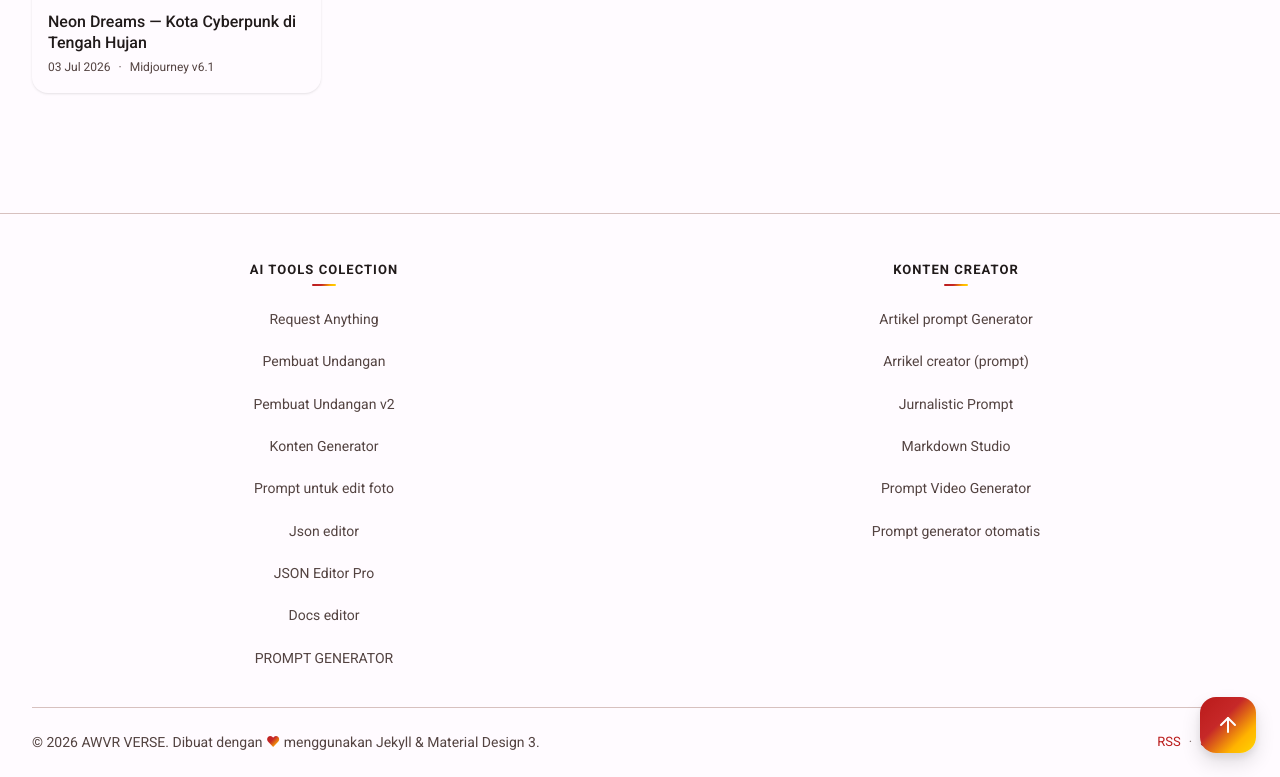
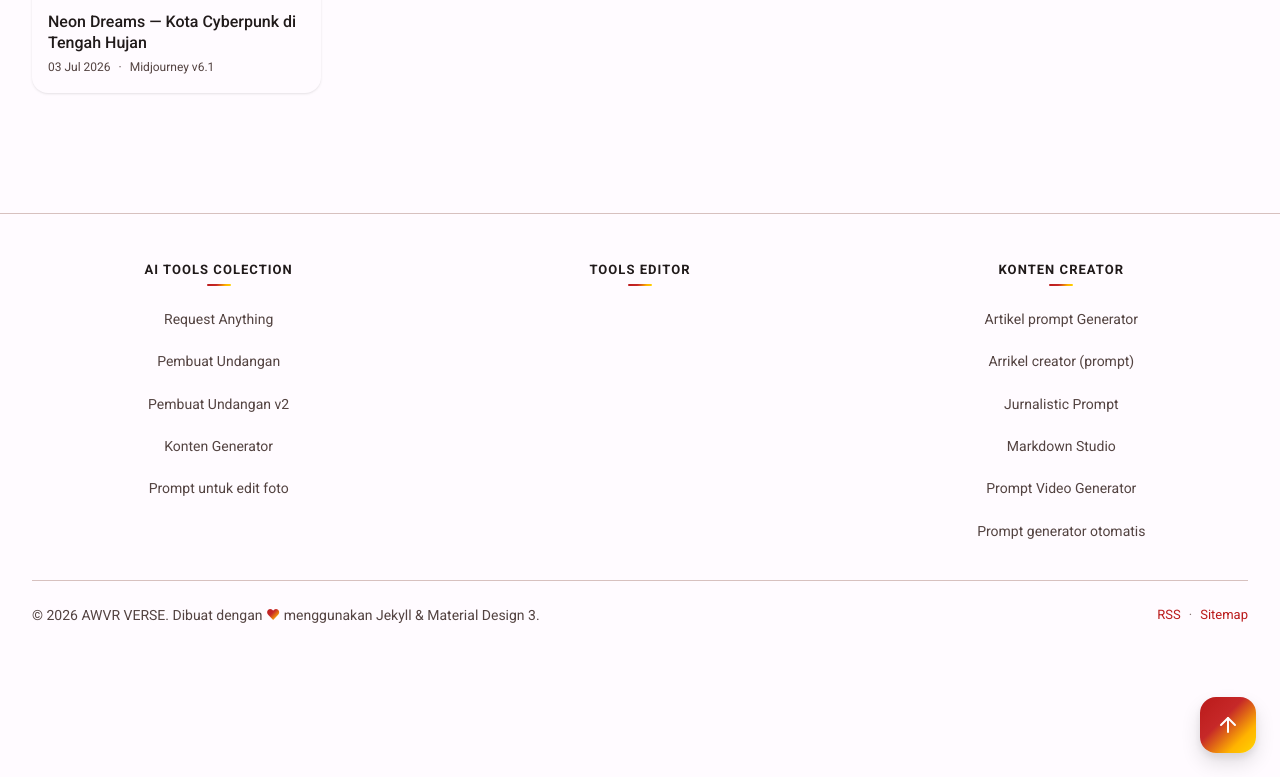
Before and after one commit to ahlawisnu/ahlawisnu.github.io, a Jekyll site: the page built from index.html, in a window 1280 px wide and 900 px high, scrolled down 1020 px, cut to the strip 123-900 px from the top of the window. Built offline with Jekyll 4.4.1, drawn with Linux system fonts in a browser that asks for light colours; some web fonts are replaced; the list of posts is cut into pages by our own code.

Commit message:
Update navigation.yml

```diff
--- a/_data/navigation.yml
+++ b/_data/navigation.yml
@@ -40,6 +40,11 @@
         url: /project/kg.html
       - title: "Prompt untuk edit foto"
         url: /project/pe.html
+
+  - group: "Tools Editor"
+    link:
+      - title: "SVG Creator"
+        url: https://ahlawisnu.github.io/image-to-SVG/
       - title: "Json editor"
         url: /project/JSON.html
       - title: "JSON Editor Pro"
@@ -48,6 +53,7 @@
         url: /project/Doc-editor.html
       - title: "PROMPT GENERATOR"
         url: https://ahlawisnu.github.io/Prompt-Generator
+
   - group: "Konten Creator"
     links:
       - title: "Artikel prompt Generator"
```
